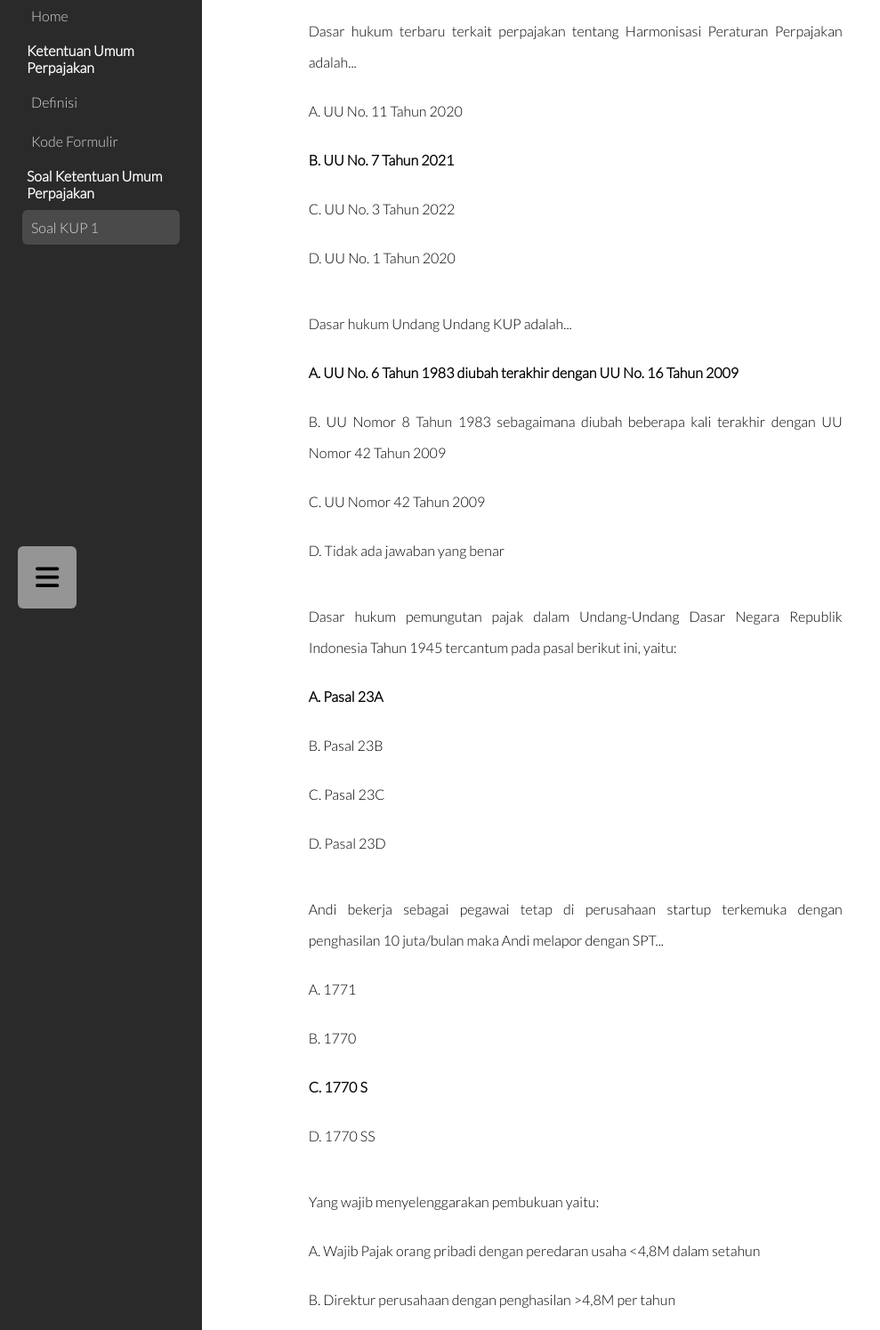
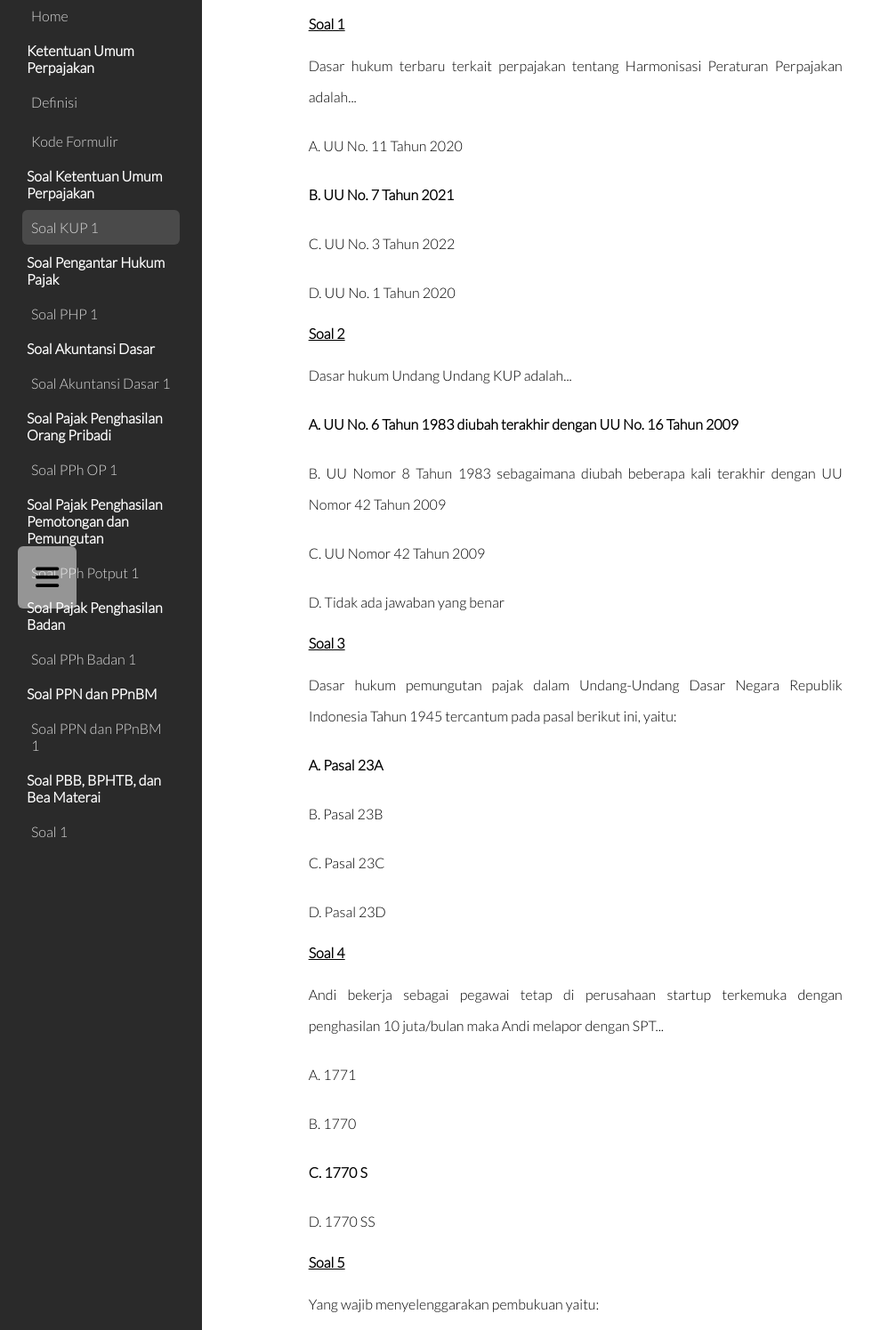
Before and after one commit to ciptakelvin/pajak.sarangkoding.id, a plain HTML site: page soal-kup-1.html in a window 1280 px wide. Shown: the part 96-1591 px from the top of the page at 89% size, without its empty margins (0-989 px from the left). Drawn offline with nearby package versions, Linux system fonts and the light colour scheme.

Commit message:
numbering

```diff
--- a/pajak.js
+++ b/pajak.js
@@ -13,6 +13,41 @@ sidelink=[
         "id":"soal-kup-1",
         "category":"Soal Ketentuan Umum Perpajakan",
         "title":"Soal KUP 1",
+    },
+    {
+        "id":"soal-php-1",
+        "category":"Soal Pengantar Hukum Pajak",
+        "title":"Soal PHP 1",
+    },
+    {
+        "id":"soal-akuntansi-1",
+        "category":"Soal Akuntansi Dasar",
+        "title":"Soal Akuntansi Dasar 1",
+    },
+    {
+        "id":"soal-pphop-1",
+        "category":"Soal Pajak Penghasilan Orang Pribadi",
+        "title":"Soal PPh OP 1",
+    },
+    {
+        "id":"soal-pphpotput-1",
+        "category":"Soal Pajak Penghasilan Pemotongan dan Pemungutan",
+        "title":"Soal PPh Potput 1",
+    },
+    {
+        "id":"soal-pphbadan-1",
+        "category":"Soal Pajak Penghasilan Badan",
+        "title":"Soal PPh Badan 1",
+    },
+    {
+        "id":"soal-ppnppnbm-1",
+        "category":"Soal PPN dan PPnBM",
+        "title":"Soal PPN dan PPnBM 1",
+    },
+    {
+        "id":"soal-pbbdanbm-1",
+        "category":"Soal PBB, BPHTB, dan Bea Materai",
+        "title":"Soal 1",
     },
 ];
 
--- a/soal-kup-1.html
+++ b/soal-kup-1.html
@@ -18,6 +18,7 @@
         <div class="content">
             <h1 id="contentTitle">Soal Latihan</h1>
             <div id="contentHTML">
+                <u><b>Soal 1</b></u>
                 <p>Dasar hukum terbaru terkait perpajakan tentang Harmonisasi Peraturan Perpajakan adalah...</p>
                 <p>A. UU No. 11 Tahun 2020</p>
                 <p><b>B. UU No. 7 Tahun 2021</b></p>
@@ -25,6 +26,7 @@
                 <p>D. UU No. 1 Tahun 2020</p>
                 <br/>
 
+                <u><b>Soal 2</b></u>
                 <p>Dasar hukum Undang Undang KUP adalah...</p>
                 <p><b>A. UU No. 6 Tahun 1983 diubah terakhir dengan UU No. 16 Tahun 2009</b></p>
                 <p>B. UU Nomor 8 Tahun 1983 sebagaimana diubah beberapa kali terakhir dengan UU Nomor 42 Tahun 2009</p>
@@ -32,6 +34,7 @@
                 <p>D. Tidak ada jawaban yang benar</p>
                 <br/>
 
+                <u><b>Soal 3</b></u>
                 <p>Dasar hukum pemungutan pajak dalam Undang-Undang Dasar Negara Republik Indonesia Tahun 1945 tercantum pada pasal berikut ini, yaitu:</p>
                 <p><b>A. Pasal 23A</b></p>
                 <p>B. Pasal 23B</p>
@@ -39,6 +42,7 @@
                 <p>D. Pasal 23D</p>
                 <br/>
 
+                <u><b>Soal 4</b></u>
                 <p>Andi bekerja sebagai pegawai tetap di perusahaan startup terkemuka dengan penghasilan 10 juta/bulan maka Andi melapor dengan SPT...</p>
                 <p>A. 1771</p>
                 <p>B. 1770</p>
@@ -46,6 +50,7 @@
                 <p>D. 1770 SS</p>
                 <br/>
 
+                <u><b>Soal 5</b></u>
                 <p>Yang wajib menyelenggarakan pembukuan yaitu:</p>
                 <p>A. Wajib Pajak orang pribadi dengan peredaran usaha <4,8M dalam setahun</p>
                 <p>B. Direktur perusahaan dengan penghasilan >4,8M per tahun</p>
@@ -53,6 +58,7 @@
                 <p><b>D. Wajib Pajak Badan dengan peredaran usaha <4,8M dalam setahun</b></p>
                 <br/><br/>
 
+                <u><b>Soal 6</b></u>
                 <p>Wajib pajak orang pribadi boleh menghitung penghasilan neto dengan menggunakan Norma Penghitungan Penghasilan Neto, dengan syarat memberitahukan kepada Direktur Jenderal Pajak dalam jangka waktu...</p>
                 <p>A. 1 (satu) bulan pertama dari tahun pajak yang bersangkutan</p>
                 <p><b>B. 3 (tiga) bulan pertama dari tahun pajak yang bersangkutan</b></p>
@@ -60,6 +66,7 @@
                 <p>D. Tidak ada jawaban yang benar</p>
                 <br/>
 
+                <u><b>Soal 7</b></u>
                 <p>Wajib Pajak Badan wajib mendaftarkan diri paling lama...</p>
                 <p><b>A. 1 (satu) tahun setelah saat usaha mulai dijalankan</b></p>
                 <p>B. 3 (tiga) bulan setelah saat usaha mulai dijalankan</p>
@@ -67,6 +74,7 @@
                 <p>D. akhir bulan berikutnya</p>
                 <br/>
 
+                <u><b>Soal 8</b></u>
                 <p>Orang pribadi yg tidak menjalankan usaha atau pekerjaan bebas, apabila jumlah penghasilannya s/d suatu bulan yg disetahunkan telah melebihi PTKP setahun wajib mendaftarkan diri paling lama...</p>
                 <p><b>A. akhir bulan berikutnya</b></p>
                 <p>B. 3 (tiga) bulan setelah saat mulai bekerja</p>
@@ -74,6 +82,7 @@
                 <p>D. 1 (satu) tahun setelah saat mulai bekerja</p>
                 <br/>
 
+                <u><b>Soal 9</b></u>
                 <p>Jika Wajib Pajak tidak melaksanakan kewajiban mendaftarkan diri maka DJP akan...</p>
                 <p>A. Memberikan surat teguran</p>
                 <p>B. Menerbitkan SKP</p>
@@ -81,6 +90,7 @@
                 <p>D. Tidak ada jawaban yang benar</p>
                 <br/>
 
+                <u><b>Soal 10</b></u>
                 <p>Penghapusan NPWP dapat dilakukan dalam hal berikut, <b>kecuali...</b></p>
                 <p>A. Wajib Pajak orang pribadi yang telah meninggal dunia dan tidak meninggalkan warisan</p>
                 <p>B. Wajib Pajak orang pribadi yang telah meninggalkan Indonesia untuk selama-lamanya</p>
```
Also changed, not shown: soal-akuntansi-1.html (added, +38 -0 lines).
